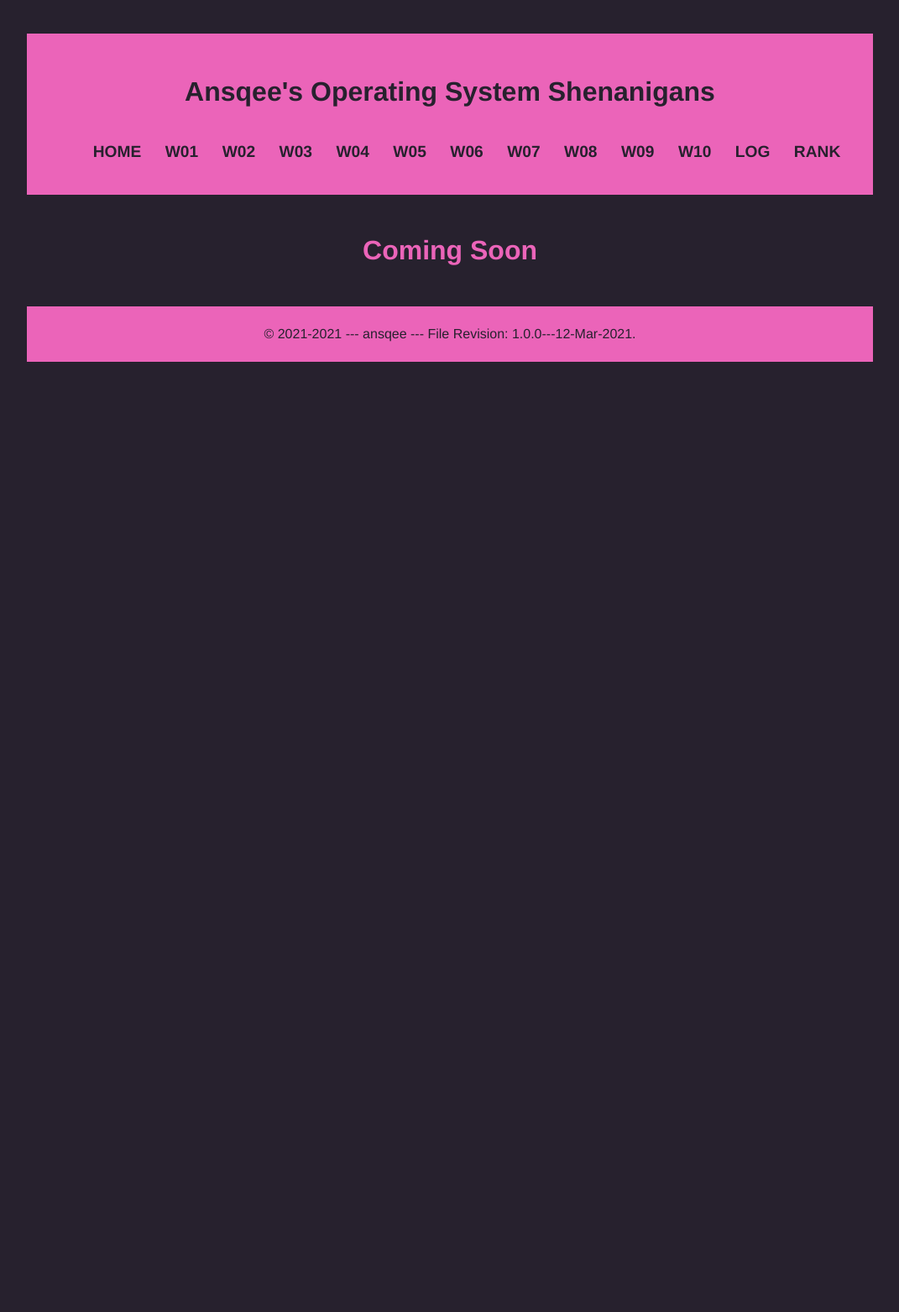
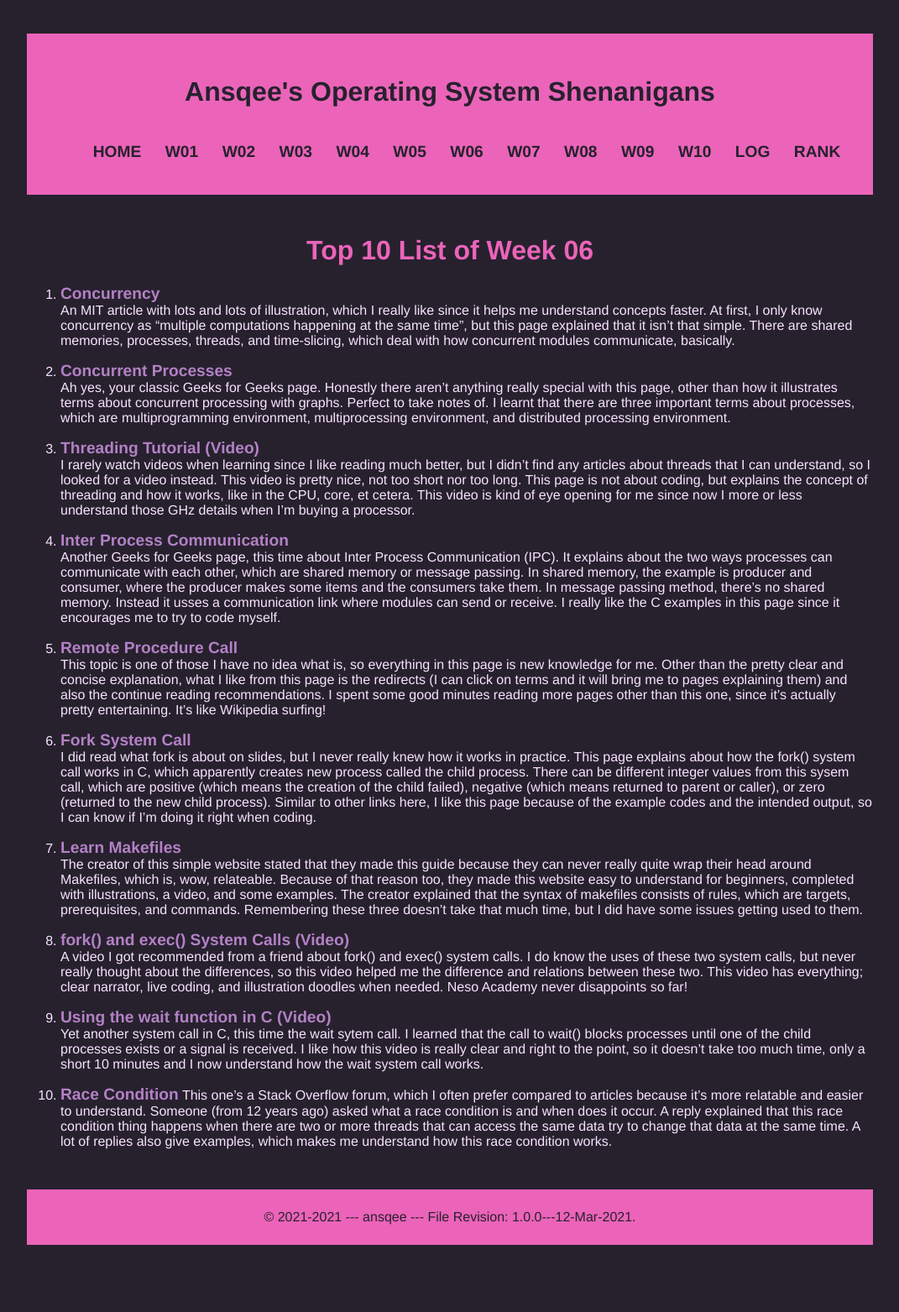
Before and after one commit to ansqee/os211, a Jekyll site: the page built from w06.md, in a window 1280 px wide. Shown: the whole page at 84% size, without its empty margins (104-1175 px from the left). Built offline with Jekyll 4.4.1, drawn with Linux system fonts in a browser that asks for light colours; before the commit the page ends 900 px from its top, so only the background shows below that.

Commit message:
Completed w06 TXT files

```diff
--- a/TXT/mylog.txt
+++ b/TXT/mylog.txt
@@ -23,3 +23,6 @@ ZCZC W04 30 L21 VirtualBox: install GNU/Linux, etc.
 ZCZC W05 120 L05 GSGS Related
 ZCZC W05 30 L23 Discord: discussion, etc.
 ZCZC W05 80 L15 Assignment #5
+ZCZC W06 60 L05 GSGS Related
+ZCZC W06 30 L03 Pop quiz
+ZCZC W06 60 L16 Top 10 List
--- a/TXT/myrank.txt
+++ b/TXT/myrank.txt
@@ -11,3 +11,6 @@ ZCZC W03 azkafitria
 ZCZC W04 asfiowilma
 ZCZC W04 antoniusanggito
 ZCZC W04 arroganthooman
+ZCZC W05 ardi-nusantara
+ZCZC W05 aryaputr213
+ZCZC W05 asfiowilma
--- a/w06.md
+++ b/w06.md
@@ -4,4 +4,63 @@ title: "Week 06 Top 10"
 permalink: /W06/
 ---
 
-# Coming Soon
+# Top 10 List of Week 06
+
+1. [Concurrency](https://web.mit.edu/6.005/www/fa14/classes/17-concurrency/)<br>
+An MIT article with lots and lots of illustration, which I really like since it helps me understand concepts faster.
+At first, I only know concurrency as "multiple computations happening at the same time", but this page explained that it isn't that simple.
+There are shared memories, processes, threads, and time-slicing, which deal with how concurrent modules communicate, basically.
+
+2. [Concurrent Processes](https://www.geeksforgeeks.org/concurrent-processes-in-operating-system/)<br>
+Ah yes, your classic Geeks for Geeks page.
+Honestly there aren't anything really special with this page, other than how it illustrates terms about concurrent processing with graphs.
+Perfect to take notes of.
+I learnt that there are three important terms about processes, which are multiprogramming environment, multiprocessing environment, and distributed processing environment.
+
+3. [Threading Tutorial (Video)](https://youtu.be/olYdb0DdGtM/)<br>
+I rarely watch videos when learning since I like reading much better, but I didn't find any articles about threads that I can understand, so I looked for a video instead.
+This video is pretty nice, not too short nor too long.
+This page is not about coding, but explains the concept of threading and how it works, like in the CPU, core, et cetera.
+This video is kind of eye opening for me since now I more or less understand those GHz details when I'm buying a processor.
+
+4. [Inter Process Communication](https://www.geeksforgeeks.org/inter-process-communication-ipc)<br>
+Another Geeks for Geeks page, this time about Inter Process Communication (IPC).
+It explains about the two ways processes can communicate with each other, which are shared memory or message passing.
+In shared memory, the example is producer and consumer, where the producer makes some items and the consumers take them.
+In message passing method, there's no shared memory. Instead it usses a communication link where modules can send or receive.
+I really like the C examples in this page since it encourages me to try to code myself.
+
+5. [Remote Procedure Call](https://searchapparchitecture.techtarget.com/definition/Remote-Procedure-Call-RPC)<br>
+This topic is one of those I have no idea what is, so everything in this page is new knowledge for me.
+Other than the pretty clear and concise explanation, what I like from this page is the redirects (I can click on terms and it will bring me to pages explaining them) and also the continue reading recommendations.
+I spent some good minutes reading more pages other than this one, since it's actually pretty entertaining.
+It's like Wikipedia surfing!
+
+6. [Fork System Call](https://www.geeksforgeeks.org/fork-system-call/)<br>
+I did read what fork is about on slides, but I never really knew how it works in practice.
+This page explains about how the fork() system call works in C, which apparently creates new process called the child process.
+There can be different integer values from this sysem call, which are positive (which means the creation of the child failed), negative (which means returned to parent or caller), or zero (returned to the new child process).
+Similar to other links here, I like this page because of the example codes and the intended output, so I can know if I'm doing it right when coding.
+
+7. [Learn Makefiles](https://makefiletutorial.com/)<br>
+The creator of this simple website stated that they made this guide because they can never really quite wrap their head around Makefiles, which is, wow, relateable.
+Because of that reason too, they made this website easy to understand for beginners, completed with illustrations, a video, and some examples.
+The creator explained that the syntax of makefiles consists of rules, which are targets, prerequisites, and commands.
+Remembering these three doesn't take that much time, but I did have some issues getting used to them.
+
+8. [fork() and exec() System Calls (Video)](https://youtu.be/IFEFVXvjiHY/)<br>
+A video I got recommended from a friend about fork() and exec() system calls.
+I do know the uses of these two system calls, but never really thought about the differences, so this video helped me the difference and relations between these two.
+This video has everything; clear narrator, live coding, and illustration doodles when needed.
+Neso Academy never disappoints so far!
+
+9. [Using the wait function in C (Video)](https://youtu.be/tcYo6hipaSA)<br>
+Yet another system call in C, this time the wait sytem call.
+I learned that the call to wait() blocks processes until one of the child processes exists or a signal is received.
+I like how this video is really clear and right to the point, so it doesn't take too much time, only a short 10 minutes and I now understand how the wait system call works.
+
+10. [Race Condition](https://stackoverflow.com/questions/34510/what-is-a-race-condition)
+This one's a Stack Overflow forum, which I often prefer compared to articles because it's more relatable and easier to understand.
+Someone (from 12 years ago) asked what a race condition is and when does it occur.
+A reply explained that this race condition thing happens when there are two or more threads that can access the same data try to change that data at the same time.
+A lot of replies also give examples, which makes me understand how this race condition works.
```
